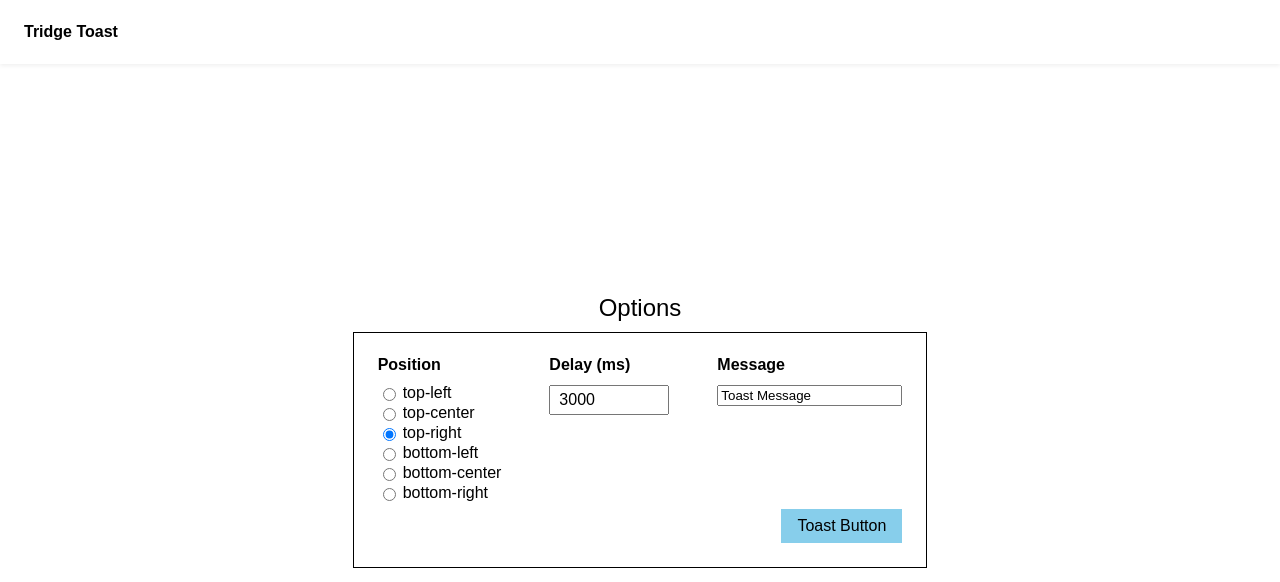
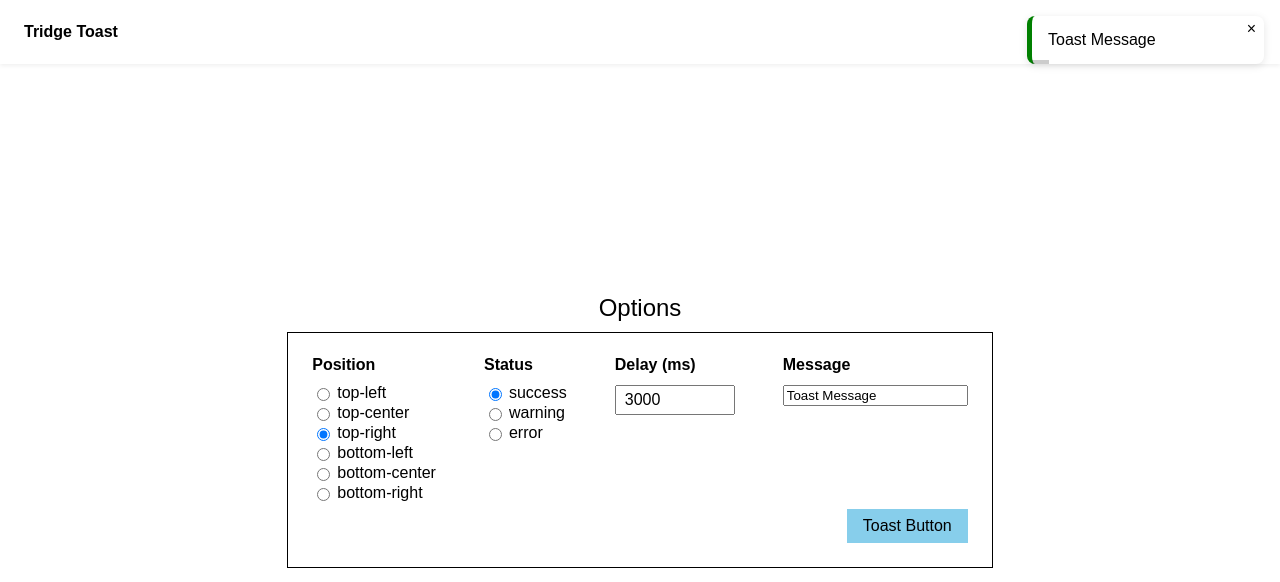
Before and after one commit to alexgoni/tridge-toast, a React (Vite) app: page / in a window 1280 px wide. Both pictures are taken after a click on the button "Toast Button". Shown: the top 582 px of the page. Built offline with nearby package versions, Linux system fonts and the light colour scheme; a web font is replaced by a local one.

Commit message:
feat: Toast

```diff
--- a/eslint.config.js
+++ b/eslint.config.js
@@ -19,10 +19,7 @@ export default tseslint.config(
     },
     rules: {
       ...reactHooks.configs.recommended.rules,
-      "react-refresh/only-export-components": [
-        "warn",
-        { allowConstantExport: true },
-      ],
+      "react-refresh/only-export-components": ["off"],
       "@typescript-eslint/no-unused-vars": ["warn"],
     },
   }
--- a/package.json
+++ b/package.json
@@ -12,7 +12,8 @@
   "dependencies": {
     "classnames": "^2.5.1",
     "react": "^19.1.0",
-    "react-dom": "^19.1.0"
+    "react-dom": "^19.1.0",
+    "uuid": "^11.1.0"
   },
   "devDependencies": {
     "@eslint/js": "^9.25.0",
--- a/src/App.tsx
+++ b/src/App.tsx
@@ -1,5 +1,6 @@
 import ToastProvider from "./components/Toast/ToastProvider";
 import Home from "./pages/home";
+import "./components/Toast/toast.css";
 
 export default function App() {
   return (
--- /dev/null
+++ b/src/components/Toast/Toast.tsx
@@ -0,0 +1,68 @@
+import { useEffect, useRef, useState } from "react";
+import type { ToastStatus } from "./types";
+
+interface Props {
+  message: string;
+  status: ToastStatus;
+  delay: number | null;
+  onClose: () => void;
+}
+
+export default function Toast({ message, delay, onClose, status }: Props) {
+  const [percent, setPercent] = useState(100);
+  const [paused, setPaused] = useState(false);
+  const startTimeRef = useRef(Date.now());
+  const animationRef = useRef<number | null>(null);
+
+  const handleMouseLeave = () => {
+    if (delay === null) return;
+
+    const elapsed = delay * (1 - percent / 100);
+    startTimeRef.current = Date.now() - elapsed;
+    setPaused(false);
+  };
+
+  // Toast Auto Close
+  useEffect(() => {
+    if (delay === null) return;
+
+    const tick = () => {
+      const elapsed = Date.now() - startTimeRef.current;
+      const remaining = delay - elapsed;
+
+      if (remaining <= 0) {
+        onClose();
+      } else {
+        setPercent((remaining / delay) * 100);
+        animationRef.current = requestAnimationFrame(tick);
+      }
+    };
+
+    if (!paused) {
+      animationRef.current = requestAnimationFrame(tick);
+    }
+
+    return () => {
+      // useEffect 재실행마다, 진행 중인 애니메이션 프레임 취소
+      if (animationRef.current !== null) {
+        cancelAnimationFrame(animationRef.current);
+      }
+    };
+  }, [delay, paused, onClose]);
+
+  return (
+    <div
+      className={`toast ${status}`}
+      onMouseEnter={() => setPaused(true)}
+      onMouseLeave={handleMouseLeave}
+    >
+      <div className="toast-message">{message}</div>
+      <button className="close-btn" onClick={onClose}>
+        ×
+      </button>
+      {delay !== null && (
+        <div className="progress" style={{ width: `${percent}%` }} />
+      )}
+    </div>
+  );
+}
--- a/src/components/Toast/ToastProvider.tsx
+++ b/src/components/Toast/ToastProvider.tsx
@@ -1,5 +1,74 @@
-import type { ReactNode } from "react";
+import { createContext, useContext, useState, type ReactNode } from "react";
+import type { ShowToastMessage, ToastItem, ToastPosition } from "./types";
+import { v4 as uuid } from "uuid";
+import { createPortal } from "react-dom";
+import Toast from "./Toast";
+
+interface IToastContext {
+  showToastMessage: ShowToastMessage;
+}
+
+const ToastContext = createContext<IToastContext | null>(null);
+
+export function useToast(): IToastContext {
+  const context = useContext(ToastContext);
+  if (!context) {
+    throw new Error("useToast는 ToastProvider 안에서만 사용할 수 있습니다.");
+  }
+  return context;
+}
 
 export default function ToastProvider({ children }: { children: ReactNode }) {
-  return <>{children}</>;
+  const [toasts, setToasts] = useState<ToastItem[]>([]);
+
+  const showToastMessage: ShowToastMessage = (
+    message,
+    { status = "success", position = "top-right", delay = 3000 } = {}
+  ) => {
+    const id = uuid();
+    const toast: ToastItem = { id, message, status, position, delay };
+    setToasts((prev) => [...prev, toast]);
+  };
+
+  const removeToast = (id: string) => {
+    setToasts((prev) => prev.filter((toast) => toast.id !== id));
+  };
+
+  const positionGroups = toasts.reduce<Record<ToastPosition, ToastItem[]>>(
+    (acc, toast) => {
+      if (!acc[toast.position]) {
+        acc[toast.position] = [];
+      }
+      acc[toast.position].push(toast);
+      return acc;
+    },
+    {
+      "top-left": [],
+      "top-center": [],
+      "top-right": [],
+      "bottom-left": [],
+      "bottom-center": [],
+      "bottom-right": [],
+    }
+  );
+
+  return (
+    <ToastContext.Provider value={{ showToastMessage }}>
+      {children}
+      {Object.entries(positionGroups).map(([position, group]) =>
+        createPortal(
+          <div className={`toast-container ${position}`}>
+            {group.map((toast) => (
+              <Toast
+                key={toast.id}
+                {...toast}
+                onClose={() => removeToast(toast.id)}
+              />
+            ))}
+          </div>,
+          document.body
+        )
+      )}
+    </ToastContext.Provider>
+  );
 }
--- /dev/null
+++ b/src/components/Toast/toast.css
@@ -0,0 +1,78 @@
+.toast-container {
+  position: fixed;
+  z-index: 9999;
+  display: flex;
+  flex-direction: column;
+  gap: 8px;
+  padding: 1rem;
+}
+
+.toast {
+  background: white;
+  padding: 1rem;
+  border-radius: 8px;
+  box-shadow: 0 2px 8px rgba(0, 0, 0, 0.1);
+  position: relative;
+  min-width: 200px;
+  max-width: 300px;
+}
+
+.toast.success {
+  border-left: 5px solid green;
+}
+.toast.warning {
+  border-left: 5px solid orange;
+}
+.toast.error {
+  border-left: 5px solid red;
+}
+
+.toast .close-btn {
+  position: absolute;
+  top: 4px;
+  right: 8px;
+  background: none;
+  border: none;
+  font-size: 16px;
+}
+
+.toast .progress {
+  height: 4px;
+  background: rgba(0, 0, 0, 0.2);
+  position: absolute;
+  bottom: 0;
+  left: 0;
+}
+
+.toast-container.top-left {
+  top: 0;
+  left: 0;
+  align-items: flex-start;
+}
+.toast-container.top-center {
+  top: 0;
+  left: 50%;
+  transform: translateX(-50%);
+  align-items: center;
+}
+.toast-container.top-right {
+  top: 0;
+  right: 0;
+  align-items: flex-end;
+}
+.toast-container.bottom-left {
+  bottom: 0;
+  left: 0;
+  align-items: flex-start;
+}
+.toast-container.bottom-center {
+  bottom: 0;
+  left: 50%;
+  transform: translateX(-50%);
+  align-items: center;
+}
+.toast-container.bottom-right {
+  bottom: 0;
+  right: 0;
+  align-items: flex-end;
+}
--- /dev/null
+++ b/src/components/Toast/types.ts
@@ -0,0 +1,28 @@
+export type ToastStatus = "success" | "warning" | "error";
+
+export type ToastPosition =
+  | "top-left"
+  | "top-center"
+  | "top-right"
+  | "bottom-left"
+  | "bottom-center"
+  | "bottom-right";
+
+export interface ToastOptions {
+  status?: ToastStatus;
+  position?: ToastPosition;
+  delay?: number;
+}
+
+export type ShowToastMessage = (
+  message: string,
+  options?: ToastOptions
+) => void;
+
+export interface ToastItem {
+  id: string;
+  message: string;
+  status: ToastStatus;
+  position: ToastPosition;
+  delay: number | null;
+}
--- a/src/pages/home.tsx
+++ b/src/pages/home.tsx
@@ -1,6 +1,8 @@
 import classNames from "classnames/bind";
 import styles from "./home.module.scss";
 import { useState } from "react";
+import type { ToastPosition, ToastStatus } from "../components/Toast/types";
+import { useToast } from "../components/Toast/ToastProvider";
 
 const TOAST_POSITIONS = [
   "top-left",
@@ -10,14 +12,16 @@ const TOAST_POSITIONS = [
   "bottom-center",
   "bottom-right",
 ] as const;
-type TToastPosition = (typeof TOAST_POSITIONS)[number];
+const TOAST_STATUS = ["success", "warning", "error"] as const;
 
 const cx = classNames.bind(styles);
 
 export default function Home() {
-  const [position, setPosition] = useState<TToastPosition>("top-right");
+  const [position, setPosition] = useState<ToastPosition>("top-right");
   const [delay, setDelay] = useState(3000);
   const [message, setMessage] = useState("Toast Message");
+  const [status, setStatus] = useState<ToastStatus>("success");
+  const { showToastMessage } = useToast();
 
   return (
     <>
@@ -38,10 +42,28 @@ export default function Home() {
                       value={pos}
                       checked={position === pos}
                       onChange={(e) =>
-                        setPosition(e.target.value as TToastPosition)
+                        setPosition(e.target.value as ToastPosition)
                       }
                     />{" "}
                     {pos}
+                  </label>
+                ))}
+              </div>
+            </div>
+
+            <div className={cx("option")}>
+              <div className={cx("option-title")}>Status</div>
+              <div className={cx("radio-group")}>
+                {TOAST_STATUS.map((each) => (
+                  <label key={each}>
+                    <input
+                      type="radio"
+                      name="status"
+                      value={each}
+                      checked={status === each}
+                      onChange={(e) => setStatus(e.target.value as ToastStatus)}
+                    />{" "}
+                    {each}
                   </label>
                 ))}
               </div>
@@ -71,7 +93,14 @@ export default function Home() {
           </div>
 
           <div className={cx("toast-btn-wrapper")}>
-            <button type="button">Toast Button</button>
+            <button
+              type="button"
+              onClick={() =>
+                showToastMessage(message, { position, delay, status })
+              }
+            >
+              Toast Button
+            </button>
           </div>
         </div>
       </div>
--- a/src/styles/globals.scss
+++ b/src/styles/globals.scss
@@ -1,4 +1,4 @@
-@import "reset.scss";
+@use "./reset.scss";
 
 body,
 input,
```
Also changed, not shown: 2 other files (tests, documents, lock files or other folders).
